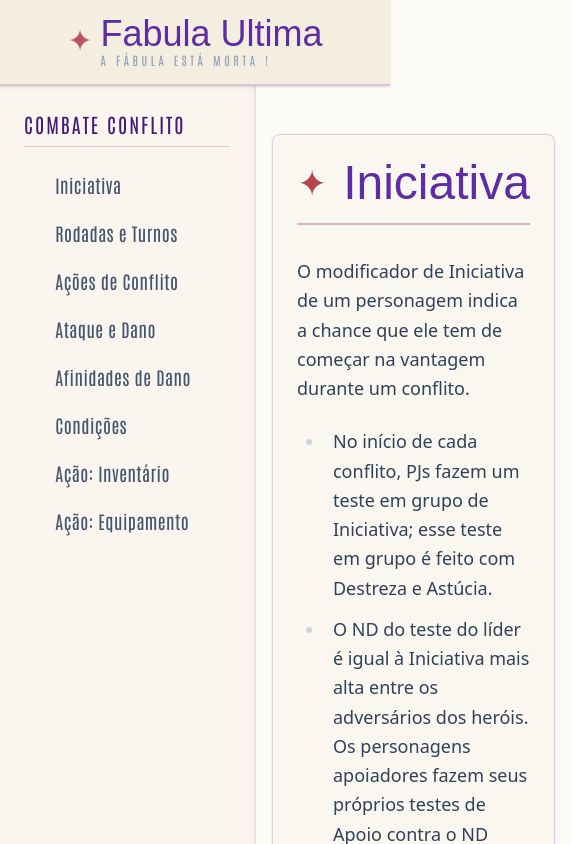
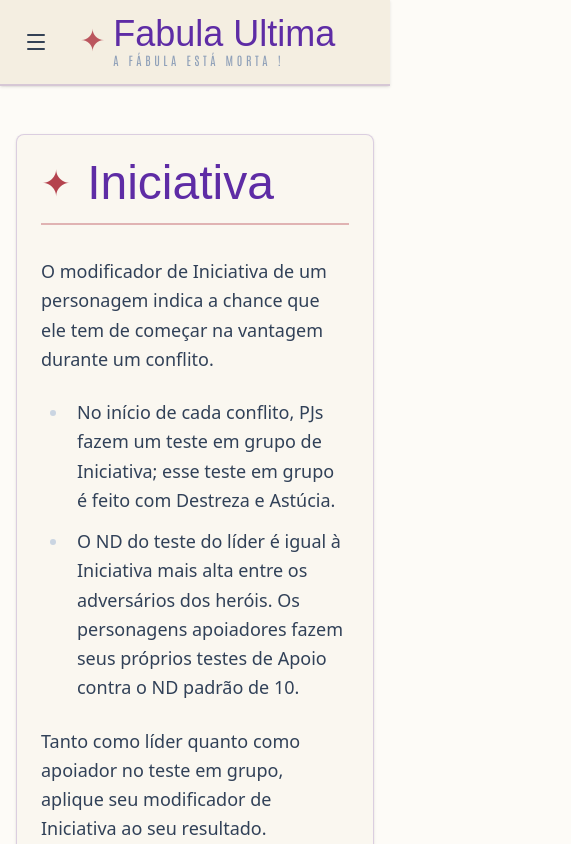
Before and after one commit to gbryaan/fabula-ultima-wiki, a Next.js app: page /rules/combate_conflito/iniciativa in a window 390 px wide. Shown: the top 844 px of the page, 571 px wide, since content can reach past the window. Built offline with nearby package versions, Linux system fonts and the light colour scheme; a web font is replaced by a local one.

Commit message:
feat: add responsivida pagina de regras

```diff
--- a/src/app/character/classes/layout.tsx
+++ b/src/app/character/classes/layout.tsx
@@ -15,7 +15,7 @@
 
 
             <header className="flex justify-center border-b-2 border-arcane/20 bg-parchment-dark  sticky top-0 z-10 shadow-sm">
-                <Header list={classes_list} page="classes"></Header>
+                <Header list={classes_list} page="character/classes"></Header>
             </header>
 
             <div className="flex flex-1">
--- a/src/app/character/equipamentos/page.tsx
+++ b/src/app/character/equipamentos/page.tsx
@@ -28,7 +28,7 @@
           </h2>
 
           <div className="bg-parchment-dark/50 rounded-lg shadow-sm border border-arcane/20 overflow-x-auto">
-            <table className="w-full text-left border-collapse min-w-[800px]">
+            <table className="w-full text-left border-collapse min-w-200">
               <thead className="bg-arcane/10 border-b-2 border-arcane/20">
                 <tr>
                   <th className="p-3 font-antonio text-arcane-dark tracking-wide uppercase">Arma</th>
--- a/src/app/character/rituais/layout.tsx
+++ b/src/app/character/rituais/layout.tsx
@@ -14,7 +14,7 @@
         <div className="flex flex-col min-h-screen bg-parchment">
 
             <header className="flex justify-center border-b-2 border-arcane/20 bg-parchment-dark sticky top-0 z-10 shadow-sm">
-                <Header list={disciplines_list} page="rituais"></Header>
+                <Header list={disciplines_list} page="character/rituais"></Header>
             </header>
 
             <div className="flex flex-1">
--- a/src/app/rules/[categoria]/layout.tsx
+++ b/src/app/rules/[categoria]/layout.tsx
@@ -1,6 +1,6 @@
 import Link from "next/link";
 import { getRulesByCategory } from "@/lib/api";
-import Header from "@/components/organisms/Header";
+import Header from "@/components/organisms/ResponsiveHeader";
 
 interface Props {
     children : React.ReactNode
@@ -19,7 +19,11 @@
 export default async function LayoutRules({children, params} : Props){
 
     const slug = (await params).categoria
-    const rules = await getRulesByCategory(slug)
+    let rules = await getRulesByCategory(slug)
+    if (!rules) {
+        rules = []
+    }
+    const rules_name = rules.map(x => x.id)
     const displayTitle = CATEGORY_NAMES[slug] || slug.replace(/_/g, ' ');
 
 
@@ -27,12 +31,12 @@
         <div className="flex flex-col min-h-screen bg-parchment">
 
             <header className="flex justify-center border-b-2 border-arcane/20 bg-parchment-dark sticky top-0 z-10 shadow-sm">
-                <Header></Header>
+                <Header list={rules_name} page={`rules/${slug}`}></Header>
             </header>
 
             <div className="flex flex-1">
                 {/* SIDEBAR PADRONIZADA */}
-                <aside className="w-64 flex-shrink-0 flex flex-col p-6 border-r-2 border-arcane/10 bg-parchment-dark/40 shadow-[inset_-4px_0_10px_rgba(0,0,0,0.02)]">
+                <aside className="hidden md:block w-64 flex-shrink-0 flex flex-col p-6 border-r-2 border-arcane/10 bg-parchment-dark/40 shadow-[inset_-4px_0_10px_rgba(0,0,0,0.02)]">
 
                     {/* Título dinâmico baseado na URL */}
                     <h2 className="text-xl font-antonio text-arcane-dark uppercase tracking-widest mb-4 border-b border-crimson/20 pb-2">
--- a/src/components/organisms/ResponsiveHeader.tsx
+++ b/src/components/organisms/ResponsiveHeader.tsx
@@ -54,7 +54,7 @@
                 <nav className="flex flex-col gap-1 h-full overflow-y-auto w-48 bg-parchment border-r-2  border-arcane/20 shadow-[4px_0_10px_-2px_rgba(0,0,0,0.1)]" onClick={e => e.stopPropagation()}>
                     {list.map((cls) =>(
                         <Link
-                            href={`/character/${page}/${cls}`}
+                            href={`/${page}/${cls}`}
                             key={cls.toLowerCase()}
                             className="font-antonio text-lg tracking-wide text-slate-600 hover:text-arcane-dark hover:bg-arcane/10 px-3 py-2 rounded transition-all flex items-center gap-2 group uppercase"
                         >
```
